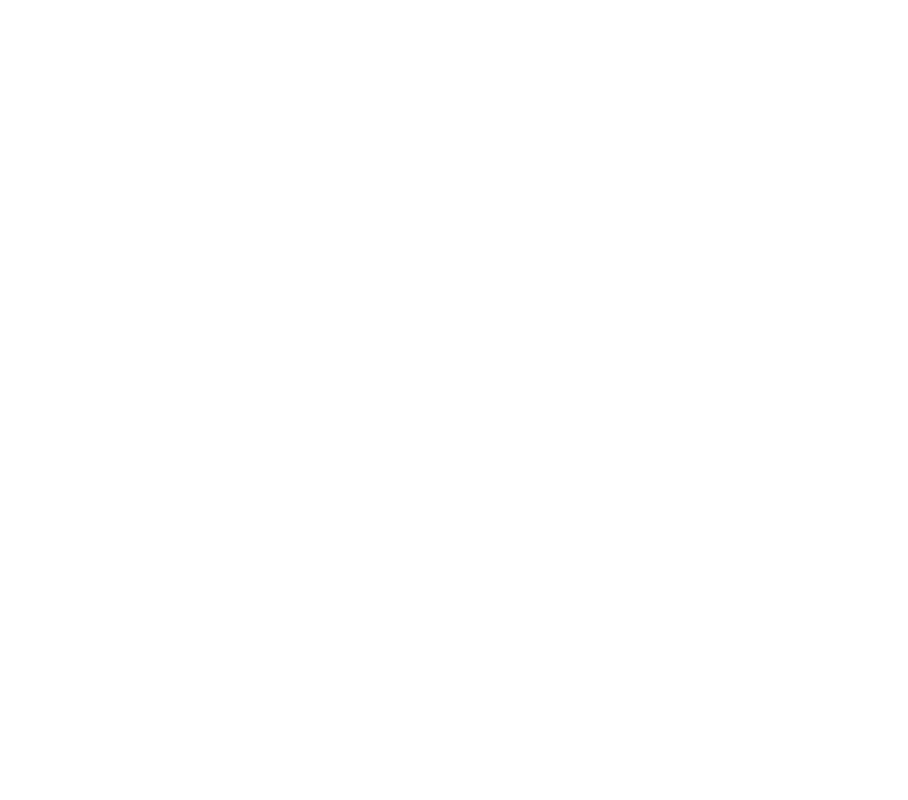
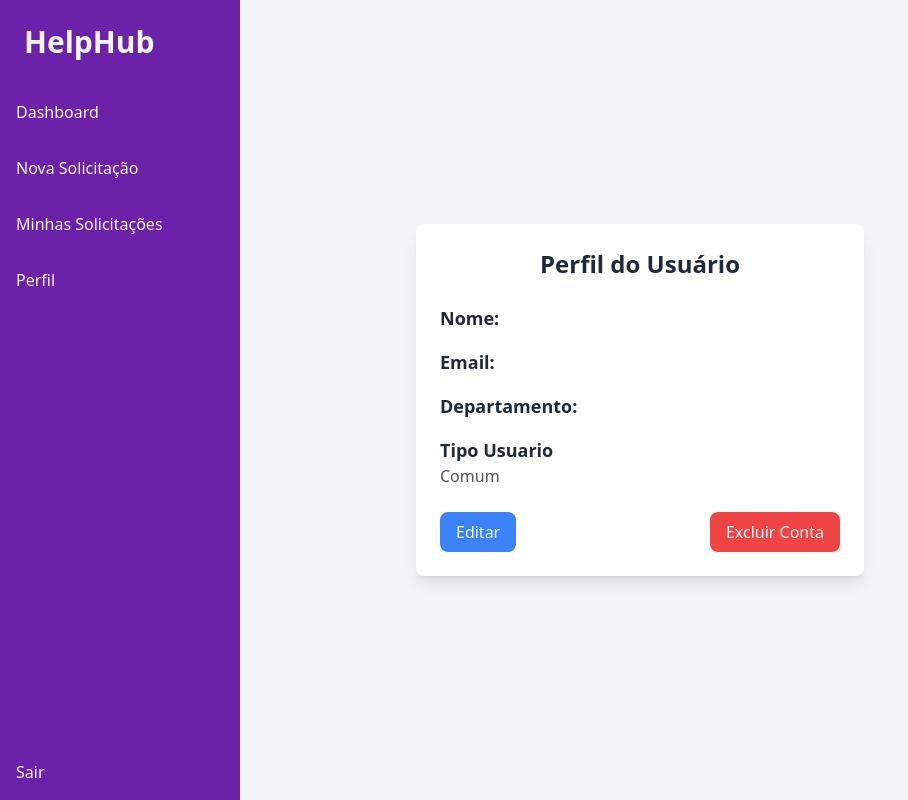
Before and after one commit to MahFLima/HelpDesk-Frontend, a React (Vite) app: page /perfil in a window 1280 px wide. Before the commit this address had no page. Shown: the whole page, without its empty margins (0-908 px from the left). Built offline with nearby package versions, Linux system fonts and the light colour scheme.

Commit message:
incluida tela de perfil

```diff
--- a/src/components/Menu.tsx
+++ b/src/components/Menu.tsx
@@ -1,4 +1,4 @@
-import { File, FilePlus, House, SignOut } from "@phosphor-icons/react";
+import { File, FilePlus, House, SignOut, User } from "@phosphor-icons/react";
 import React from "react";
 import { Link, useNavigate } from "react-router-dom";
 
@@ -26,7 +26,7 @@
           </Link>
         </li>
         <li className="p-4 list-none hover:opacity-70">
-          <p className="text-base">Perfil</p>
+          <Link to={'/perfil'} className="text-base">Perfil</Link>
         </li>
         <li className="fixed bottom-0 left-0 p-4 list-none hover:opacity-70">
           <Link className="w-full" to="/">
@@ -50,6 +50,12 @@
         >
           <File size={32} />
         </Link>
+        <Link
+          to="/perfil"
+          className="w-full p-4 list-none hover:opacity-70"
+        >
+          <User size={32} />
+        </Link>
         <button
           onClick={() => {
             localStorage.setItem("token", "");
--- a/src/pages/ListTicket.tsx
+++ b/src/pages/ListTicket.tsx
@@ -23,8 +23,15 @@
       })
         .then((resp) => resp.json())
         .then((data) => {
-          setDataSolicitacoes(data.message);
+          if(data.message === "Nenhuma solicitação cadastrada"){
+            setDataSolicitacoes([])
+          } else {
+            setDataSolicitacoes(data.message);
+          }
           console.log(data.message);
+        })
+        .catch((err) => {
+          console.log(err);
         })
     }
   },[])
@@ -35,7 +42,7 @@
       <strong className="inline-block text-3xl text-purple-900">
         Minhas Solicitações
       </strong>
-      <CardTicket title="Solicitações" collection={dataSolicitacoes}/>
+      <CardTicket title="Solicitações" collection={[]}/>
     </div>
   </div>
   );
--- a/src/pages/Login.tsx
+++ b/src/pages/Login.tsx
@@ -13,7 +13,7 @@
   email: string;
   senha: string;
   departamento: string;
-  tipo: string;
+  tipo: boolean;
 }
 
 const Login: React.FC = () => {
--- /dev/null
+++ b/src/pages/Perfil.tsx
@@ -0,0 +1,45 @@
+import React from 'react';
+import { Payload } from './Login';
+import { jwtDecode } from 'jwt-decode';
+
+const TelaPerfil: React.FC = () => {
+  const token: string | null = localStorage.getItem('token')
+  const decoded: Payload | null = token ? jwtDecode(token) : null;
+  console.log(decoded);
+
+  return (
+    <div className="min-h-screen bg-gray-100 flex justify-center items-center p-4">
+      <div className="bg-white p-6 rounded-lg shadow-lg w-full max-w-md">
+        <h2 className="text-2xl font-semibold text-gray-800 mb-6 text-center">Perfil do Usuário</h2>
+        <div className="mb-4">
+          <p className="text-lg font-semibold text-gray-800">Nome:</p>
+          <p className="text-gray-600">{decoded?.nome}</p>
+        </div>
+        <div className="mb-4">
+          <p className="text-lg font-semibold text-gray-800">Email:</p>
+          <p className="text-gray-600">{decoded?.email}</p>
+        </div>
+        <div className="mb-4">
+          <p className="text-lg font-semibold text-gray-800">Departamento:</p>
+          <p className="text-gray-600">{decoded?.departamento}</p>
+        </div>
+        <div className="mb-4">
+          <p className="text-lg font-semibold text-gray-800">Tipo Usuario</p>
+          <p className="text-gray-600">
+            {decoded?.tipo ? "Administrador" : "Comum"}
+          </p>
+        </div>
+        <div className="mt-6 flex justify-between">
+          <button className="text-base text-gray-100 font-medium bg-blue-500 py-2 px-4 rounded-lg hover:bg-blue-600 transition">
+            Editar
+          </button>
+          <button className="text-base text-gray-100 font-medium bg-red-500 py-2 px-4 rounded-lg hover:bg-red-600 transition">
+            Excluir Conta
+          </button>
+        </div>
+      </div>
+    </div>
+  );
+};
+
+export default TelaPerfil;
--- a/src/utils/routes.tsx
+++ b/src/utils/routes.tsx
@@ -8,11 +8,12 @@
 import FormTicket from "../components/FormTicket";
 import Menu from "../components/Menu";
 import Solicitation from "../pages/Solicitation";
+import TelaPerfil from "../pages/Perfil";
 
 const AppRoutes = () => {
   const location = useLocation();
 
-  const shouldShowMenu = ["/dashboard", "/listTicket", "/formTicket", "/solicitation/:id"].includes(location.pathname);
+  const shouldShowMenu = ["/dashboard", "/listTicket", "/formTicket", "/perfil"].includes(location.pathname);
 
   return (
     <>
@@ -25,6 +26,7 @@
         <Route path="/listTicket" element={<ListTicket />} />
         <Route path="/formTicket" element={<FormTicket />} />
         <Route path="/solicitation/:id" element={<Solicitation/>} />
+        <Route path="/perfil" element={<TelaPerfil/>} />
       </Routes>
     </>
   );
```
